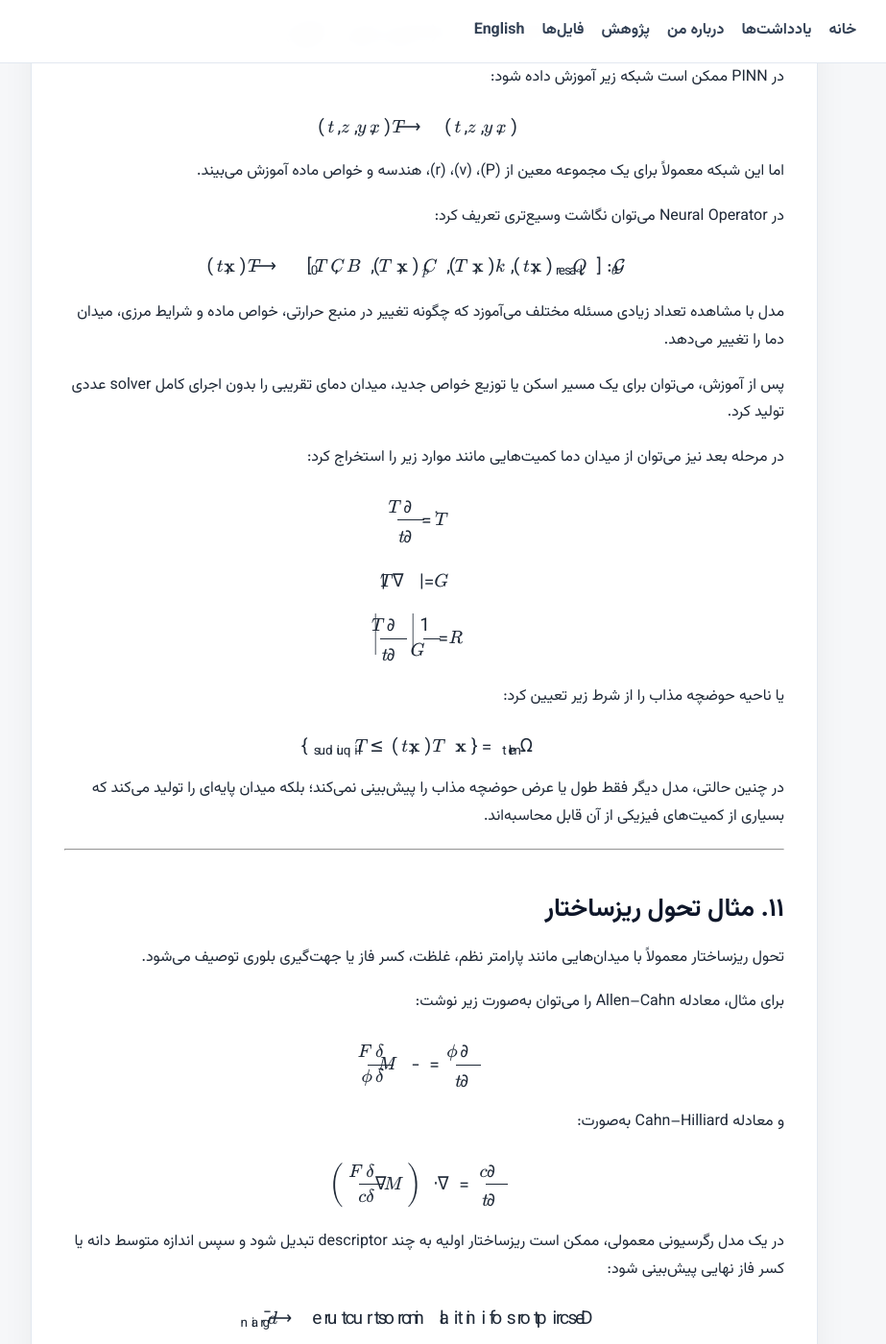
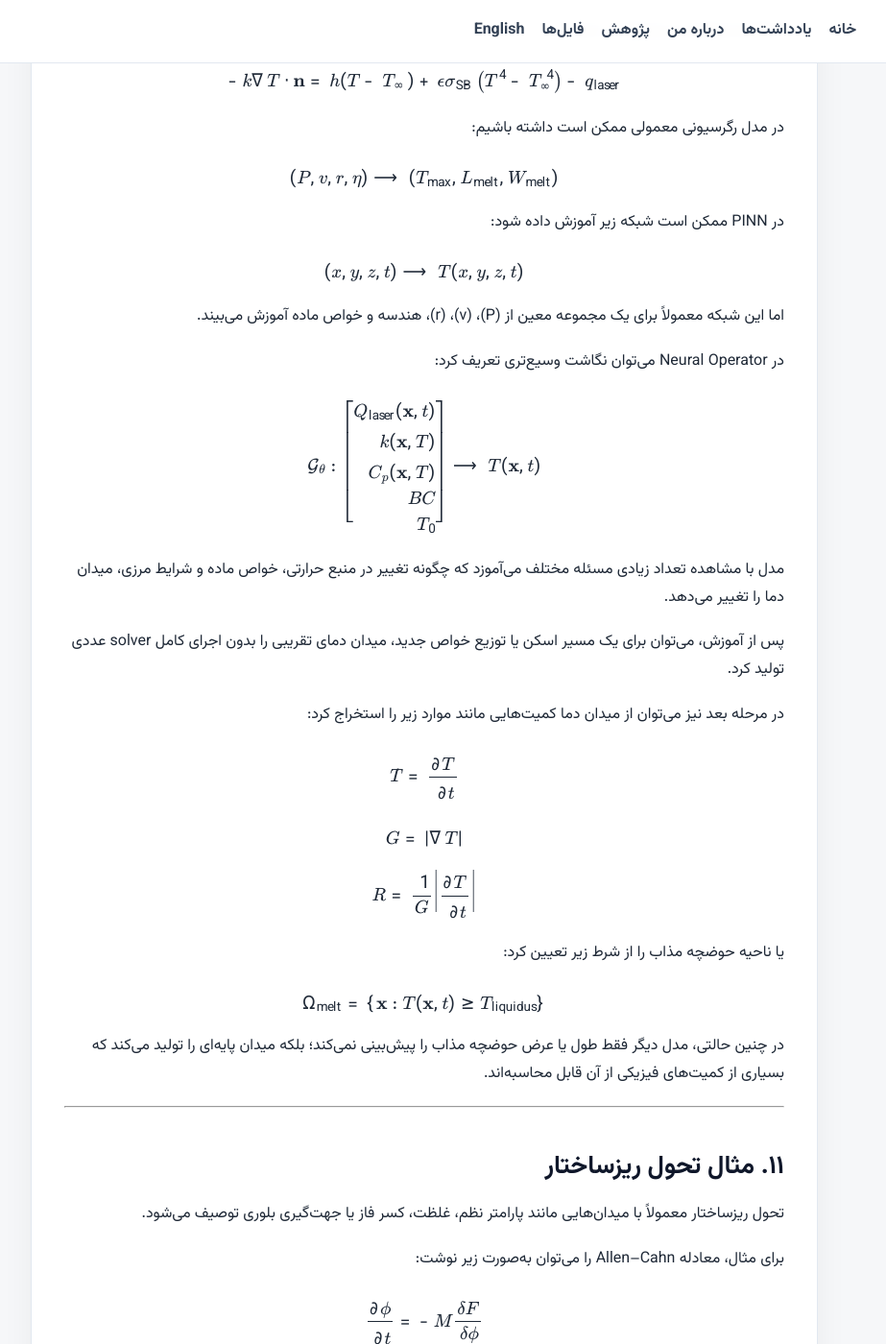
Before and after one commit to Mohamadrezash204/Mohamadrezash204.github.io, a Jekyll site: the page built from _posts/2026-07-30-neural-network-simulator.md, in a window 1280 px wide and 1400 px high, scrolled down 9233 px. Shown: the whole window at 96% size, without its empty margins (198-1121 px from the left). Built offline with Jekyll 4.4.1, drawn with Linux system fonts in a browser that asks for light colours; some of the changed text lies outside the part shown.

Commit message:
Fix displayed math layout

```diff
--- a/_posts/2026-07-30-neural-network-simulator.md
+++ b/_posts/2026-07-30-neural-network-simulator.md
@@ -64,12 +64,12 @@ $$
 
 $$
 \mathcal{G}:
-\left[
-k(\mathbf{x}),
-Q(\mathbf{x},t),
-T_0(\mathbf{x}),
+\begin{bmatrix}
+k(\mathbf{x}) \\
+Q(\mathbf{x},t) \\
+T_0(\mathbf{x}) \\
 BC
-\right]
+\end{bmatrix}
 \longrightarrow
 T(\mathbf{x},t)
 $$
@@ -263,11 +263,11 @@ $$
 برای مثال، در انتقال حرارت می‌توان صدها یا هزاران شبیه‌سازی با منابع حرارتی و خواص مکانی مختلف تولید کرد:
 
 $$
-\left[
-k_i(\mathbf{x}),
-Q_i(\mathbf{x},t),
+\begin{bmatrix}
+k_i(\mathbf{x}) \\
+Q_i(\mathbf{x},t) \\
 BC_i
-\right]
+\end{bmatrix}
 \longrightarrow
 T_i(\mathbf{x},t)
 $$
@@ -493,13 +493,13 @@ $$
 
 $$
 \mathcal{G}_{\theta}:
-\left[
-Q_{\mathrm{laser}}(\mathbf{x},t),
-k(\mathbf{x},T),
-C_p(\mathbf{x},T),
-BC,
+\begin{bmatrix}
+Q_{\mathrm{laser}}(\mathbf{x},t) \\
+k(\mathbf{x},T) \\
+C_p(\mathbf{x},T) \\
+BC \\
 T_0
-\right]
+\end{bmatrix}
 \longrightarrow
 T(\mathbf{x},t)
 $$
@@ -582,12 +582,12 @@ $$
 یا در حالت کلی‌تر:
 
 $$
-\left[
-\phi_0(\mathbf{x}),
-M(\mathbf{x}),
-\gamma(\mathbf{x}),
+\begin{bmatrix}
+\phi_0(\mathbf{x}) \\
+M(\mathbf{x}) \\
+\gamma(\mathbf{x}) \\
 T(\mathbf{x},t)
-\right]
+\end{bmatrix}
 \longrightarrow
 \phi(\mathbf{x},t)
 $$
--- a/assets/style.css
+++ b/assets/style.css
@@ -333,7 +333,9 @@ pre {
 }
 
 .post mjx-container[display="true"] {
-  direction: ltr;
+  direction: ltr !important;
+  text-align: center !important;
+  unicode-bidi: isolate !important;
   overflow-x: auto;
   overflow-y: hidden;
   max-width: 100%;
@@ -341,7 +343,13 @@ pre {
 }
 
 .post mjx-container {
-  direction: ltr;
+  direction: ltr !important;
+  unicode-bidi: isolate !important;
+}
+
+.post mjx-container * {
+  direction: ltr !important;
+  unicode-bidi: isolate !important;
 }
 
 footer {
```
